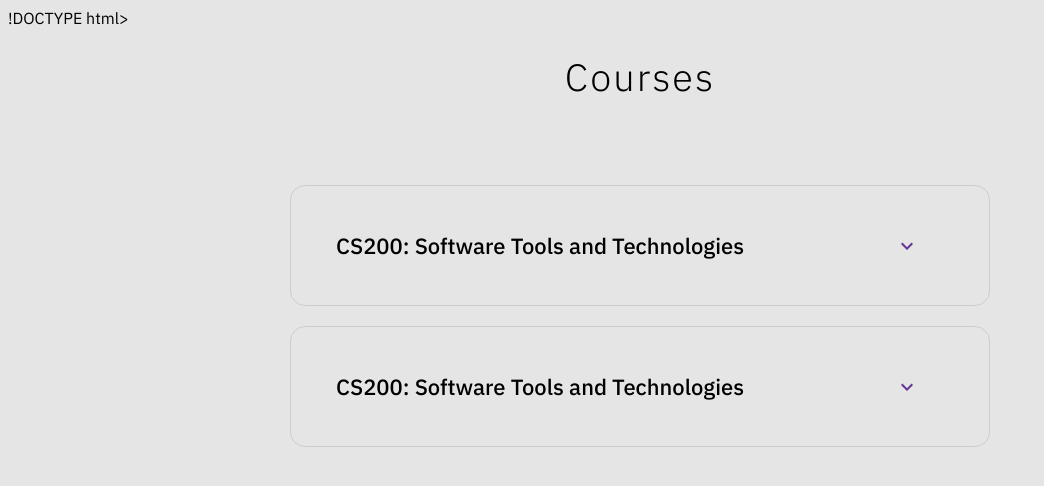
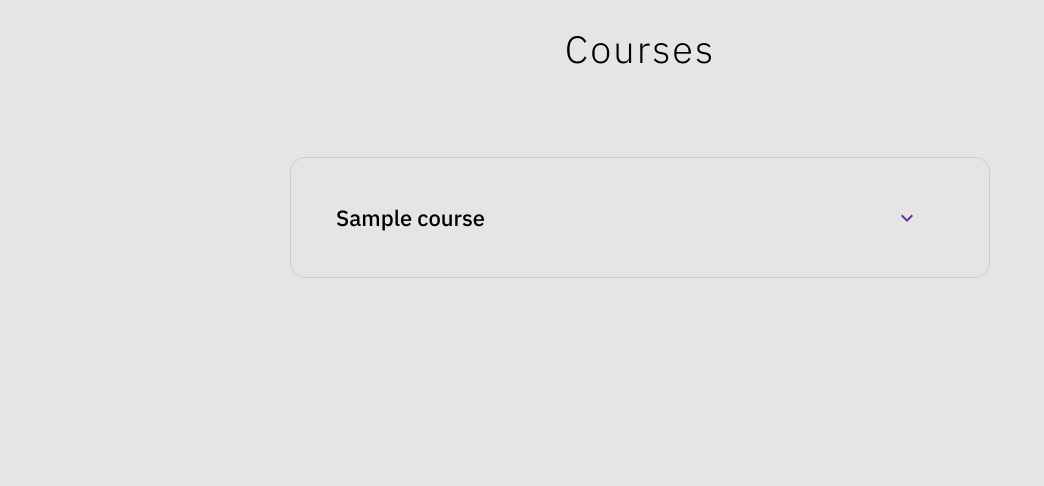
Before and after one commit to chaitanyabisht/IITBH-CSE, a Django app: template cse_iitbh/templates/courses.html in a window 1280 px wide. Shown: the top 486 px of the page, without its empty margins (0-1044 px from the left). Run offline with Django 4.2, Linux system fonts and the light colour scheme; the template is opened without the code that fills it: most values are stand-ins (such as "Sample title", 1, 10 or a date in 2020).

Commit message:
Added GitHub API to list courses

```diff
--- a/cse_iitbh/templates/courses.html
+++ b/cse_iitbh/templates/courses.html
@@ -1,5 +1,6 @@
 {% load static %}
-!DOCTYPE html>
+
+<!DOCTYPE html>
 <html lang="en" >
 <head>
   <meta charset="UTF-8">
@@ -23,10 +24,10 @@
   </svg>
 </div>
 
-
+{% for i in course_list %}
 <details>
   <summary>
-    CS200: Software Tools and Technologies
+    {{ i }}
     <svg class="control-icon control-icon-expand" width="24" height="24" role="presentation"><use xmlns:xlink="http://www.w3.org/1999/xlink" xlink:href="#expand-more" /></svg>
     <svg class="control-icon control-icon-close" width="24" height="24" role="presentation"><use xmlns:xlink="http://www.w3.org/1999/xlink" xlink:href="#close" /></svg>
   </summary>
@@ -38,23 +39,7 @@
          </div></div></a></p>
 
 </details>
-
-<details>
-  <summary>
-    CS200: Software Tools and Technologies
-    <svg class="control-icon control-icon-expand" width="24" height="24" role="presentation"><use xmlns:xlink="http://www.w3.org/1999/xlink" xlink:href="#expand-more" /></svg>
-    <svg class="control-icon control-icon-close" width="24" height="24" role="presentation"><use xmlns:xlink="http://www.w3.org/1999/xlink" xlink:href="#close" /></svg>
-  </summary>
-  <p>Software Management tools, CVS, lab exercise for developing large system and application programs.
-     <a class="card" href="https://www.iitbhilai.ac.in/index.php?pid=souryadyuti">
-       <div>
-       <div class="tags">
-          <div class="tag">Know   more</div>
-         </div></div></a></p>
-
-</details>
-
-
+{% endfor %}
 
 </body>
 </html>
```
Also changed, not shown: cse_iitbh/cse_iitbh/views.py (+9 -1 lines).
